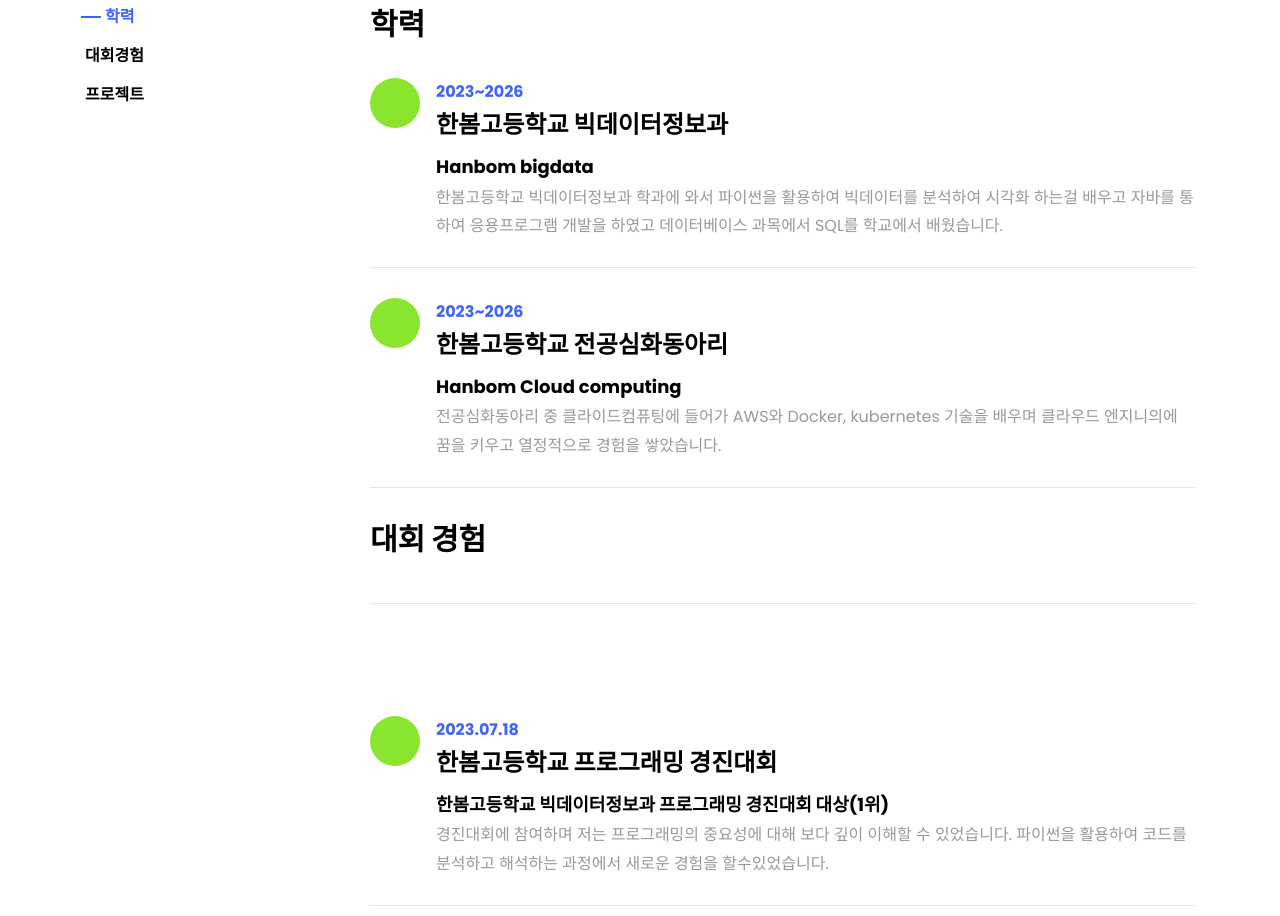
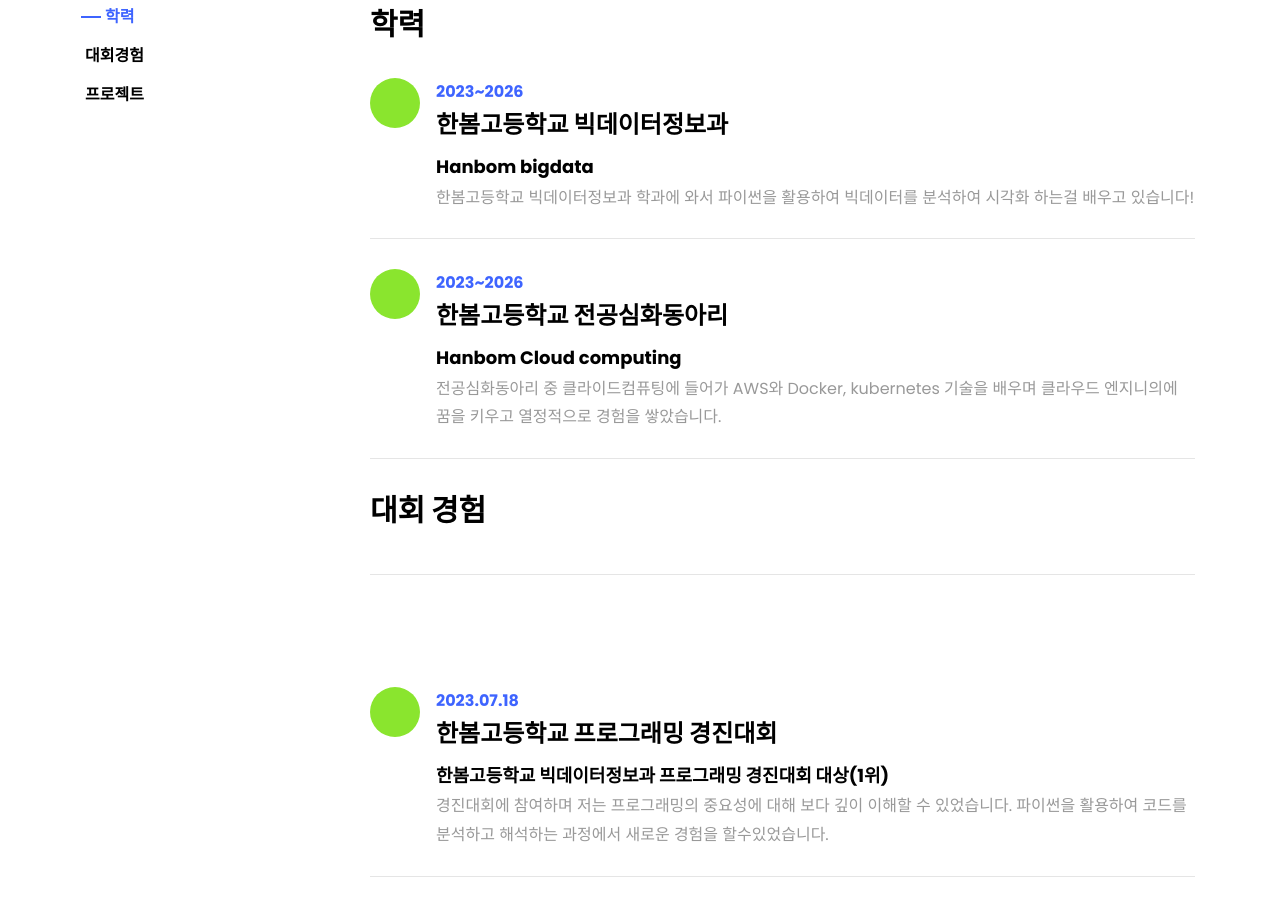
Before and after one commit to qpzm1010/portfolio, a plain HTML site: page index.html in a window 1280 px wide. Shown: the part 1662-2578 px from the top of the page. Drawn offline with Linux system fonts and the light colour scheme.

Commit message:
Update index.html

```diff
--- a/index.html
+++ b/index.html
@@ -163,8 +163,7 @@
 								<span class="date">2023~2026</span>
 								<h2>한봄고등학교 빅데이터정보과</h2>
 								<span class="position">Hanbom bigdata</span>
-								<p> 한봄고등학교 빅데이터정보과 학과에 와서 파이썬을 활용하여 빅데이터를 분석하여 시각화 하는걸 배우고 자바를 통하여 응용프로그램 개발을 하였고
-									데이터베이스 과목에서 SQL를 학교에서 배웠습니다. </p>
+								<p> 한봄고등학교 빅데이터정보과 학과에 와서 파이썬을 활용하여 빅데이터를 분석하여 시각화 하는걸 배우고 있습니다! </p>
 							</div>
 						</div>
 						<div class="resume-wrap d-flex ftco-animate">
```
